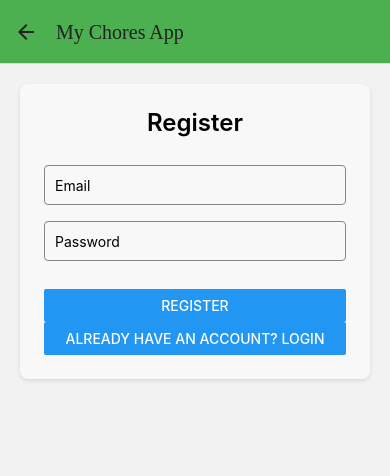
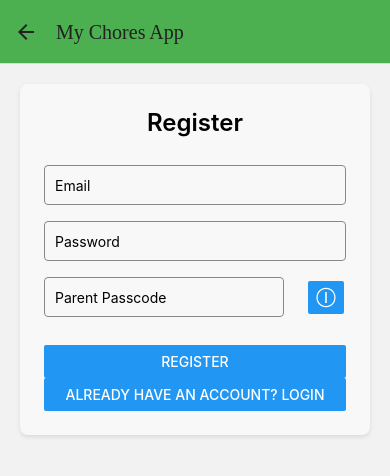
Before and after one commit to kobeynw/chores-app, a React Native app in the folder mobile/: screen /Home in a window 390 px wide. Both pictures are taken after a click on the button "DON'T HAVE AN ACCOUNT? REGISTER". Shown: the top 476 px of the page. Built offline with nearby package versions, Linux system fonts and the light colour scheme.

Commit message:
Added passcode to register screen, added modal to verify passcode for parent profile

```diff
--- a/mobile/src/api/auth.js
+++ b/mobile/src/api/auth.js
@@ -1,10 +1,10 @@
 import { API_BASE_URL } from "../config";
 
-export async function registerUser(email, password) {
+export async function registerUser(email, password, passcode) {
   const res = await fetch(`${API_BASE_URL}/register`, {
     method: "POST",
     headers: { "Content-Type": "application/json" },
-    body: JSON.stringify({ email, password }),
+    body: JSON.stringify({ email, password, passcode }),
   });
 
   const data = await res.json();
@@ -29,3 +29,21 @@ export async function loginUser(email, password) {
 
   return data; // { token: "...", user: { ... } }
 }
+
+export async function verifyPasscode(passcode, token) {
+  const res = await fetch(`${API_BASE_URL}/passcode`, {
+    method: "POST",
+    headers: {
+      "Content-Type": "application/json",
+      "Authorization": token,
+    },
+    body: JSON.stringify({ passcode }),
+  });
+
+  const data = await res.json();
+  if (!res.ok) {
+    throw new Error(data.errors?.[0] || "Failed to verify passcode");
+  }
+
+  return data.success; // Boolean
+}
--- a/mobile/src/components/FormInput.js
+++ b/mobile/src/components/FormInput.js
@@ -1,13 +1,24 @@
 import React from 'react';
 import { TextInput, StyleSheet } from 'react-native';
 
-export default function FormInput({ value, onChangeText, placeholder, secureTextEntry = false }) {
+export default function FormInput({
+  value,
+  onChangeText,
+  placeholder,
+  secureTextEntry = false,
+  maxLength = 30,
+  width = null,
+  keyboardType = null,
+  style,
+}) {
   return (
     <TextInput
-      style={styles.input}
+      style={[styles.input, width ? { width } : null, style]}
       value={value}
       onChangeText={onChangeText}
       placeholder={placeholder}
+      maxLength={maxLength}
+      keyboardType={keyboardType}
       secureTextEntry={secureTextEntry}
       autoCapitalize="none"
     />
--- /dev/null
+++ b/mobile/src/components/PasscodeModal.js
@@ -0,0 +1,85 @@
+import { View, Text, StyleSheet, Button, Modal, Alert, TextInput } from 'react-native';
+import { useNavigation } from '@react-navigation/native';
+import React, { useState } from 'react';
+import { verifyPasscode } from '../api/auth';
+import { useAuth } from '../context/AuthContext';
+
+export default function PasscodeModal({ modalVisible, setModalVisible }) {
+  const navigation = useNavigation();
+  const [passcode, setPasscode] = useState('');
+  const { token } = useAuth();
+
+  const handleAccessDashboard = async () => {
+    const isVerified = await verifyPasscode(passcode, token);
+    if (isVerified) {
+      setModalVisible(false);
+      setPasscode('');
+      navigation.navigate('ParentDashboard');
+    } else {
+      Alert.alert('Incorrect Passcode', 'Please try again.');
+    }
+  };
+
+  return (
+    <Modal visible={modalVisible} transparent animationType="slide">
+        <View style={styles.modalBackground}>
+          <View style={styles.modalContent}>
+            <Text style={styles.title}>Enter Passcode:</Text>
+
+            <TextInput
+              secureTextEntry
+              keyboardType="number-pad"
+              maxLength={4}
+              value={passcode}
+              onChangeText={setPasscode}
+              style={styles.input}
+            />
+
+            <View style={styles.buttonContainer}>
+              <Button title="Submit" onPress={handleAccessDashboard} />
+              <Button title="Cancel" onPress={() => setModalVisible(false)} color="red" />
+            </View>
+          </View>
+        </View>
+      </Modal>
+  )
+}
+
+const styles = StyleSheet.create({
+  container: {
+    flex: 1,
+    justifyContent: 'center',
+    padding: 20,
+  },
+  modalBackground: {
+    flex: 1,
+    justifyContent: 'center',
+    padding: 20,
+    backgroundColor: 'rgba(0,0,0,0.5)',
+  },
+  modalContent: {
+    backgroundColor: 'white',
+    padding: 30,
+    borderRadius: 10,
+    alignItems: 'center',
+    marginBottom: '25%'
+  },
+  title: {
+    fontSize: 20,
+    marginBottom: 20,
+    textAlign: 'center',
+  },
+  input: {
+    fontSize: 28,
+    width: 120,
+    textAlign: 'center',
+    marginBottom: 30,
+    backgroundColor: '#f0f0f0',
+    paddingVertical: 8,
+    borderRadius: 8,
+  },
+  buttonContainer: {
+    width: '100%',
+    gap: 10,
+  },
+});
--- a/mobile/src/context/AuthContext.js
+++ b/mobile/src/context/AuthContext.js
@@ -44,8 +44,8 @@ export function AuthProvider({ children }) {
     setChildProfiles(childProfileData);
   };
 
-  const register = async (email, password) => {
-    const res = await registerUser(email, password);
+  const register = async (email, password, passcode) => {
+    const res = await registerUser(email, password, passcode);
     await AsyncStorage.setItem("token", res.token);
     setToken(res.token);
     setUser(res.user);
--- a/mobile/src/screens/HomeScreen.js
+++ b/mobile/src/screens/HomeScreen.js
@@ -1,14 +1,13 @@
-import React from 'react';
+import React, { useState } from 'react';
 import { View, Text, StyleSheet, ScrollView, Button } from 'react-native';
 import Logout from '../components/Logout';
 import { useAuth } from '../context/AuthContext';
 import ChildCard from '../components/ChildCard';
-import { useNavigation } from '@react-navigation/native';
+import PasscodeModal from '../components/PasscodeModal';
 
 export default function HomeScreen() {
+  const [modalVisible, setModalVisible] = useState(false);
   const { childProfiles } = useAuth();
-
-  const navigation = useNavigation();
 
   const childCards = childProfiles.map((childProfile) => (
     <ChildCard key={childProfile.id} childProfile={childProfile} />
@@ -32,8 +31,10 @@ export default function HomeScreen() {
         <Button
           style={styles.footer}
           title="I'm a Parent"
-          onPress={() => navigation.navigate('ParentDashboard')}
+          onPress={() => setModalVisible(true)}
         />
+
+        <PasscodeModal modalVisible={modalVisible} setModalVisible={setModalVisible} />
       </View>
     </>
   );
--- a/mobile/src/screens/RegisterScreen.js
+++ b/mobile/src/screens/RegisterScreen.js
@@ -8,14 +8,22 @@ export default function RegisterScreen({ navigation }) {
   const { register } = useAuth();
   const [email, setEmail] = useState('');
   const [password, setPassword] = useState('');
+  const [passcode, setPasscode] = useState('');
 
   const handleRegister = async () => {
     try {
-      await register(email, password);
+      await register(email, password, passcode);
     } catch (err) {
       Alert.alert("Registration failed", err.message);
     }
   };
+
+  const passcodeInfo = () => {
+    Alert.alert(
+      "What's this?",
+      "The parent passcode is a 4-digit code used to access parent-specific features"
+    )
+  }
 
   return (
     <FormContainer title="Register">
@@ -30,6 +38,23 @@ export default function RegisterScreen({ navigation }) {
         onChangeText={setPassword}
         secureTextEntry
       />
+      <View style={{ flexDirection: 'row', alignItems: 'center' }}>
+        <FormInput
+          placeholder="Parent Passcode"
+          value={passcode}
+          onChangeText={setPasscode}
+          maxLength={4}
+          keyboardType="number-pad"
+          secureTextEntry
+          style={{ flex: 1 }}
+        />
+        <View style={{ marginHorizontal: '8%' }}>
+          <Button
+            title="ⓘ"
+            onPress={passcodeInfo}
+          />
+        </View>
+      </View>
       <View style={{ marginTop: 20 }}>
         <Button title="Register" onPress={handleRegister} />
       </View>
```
